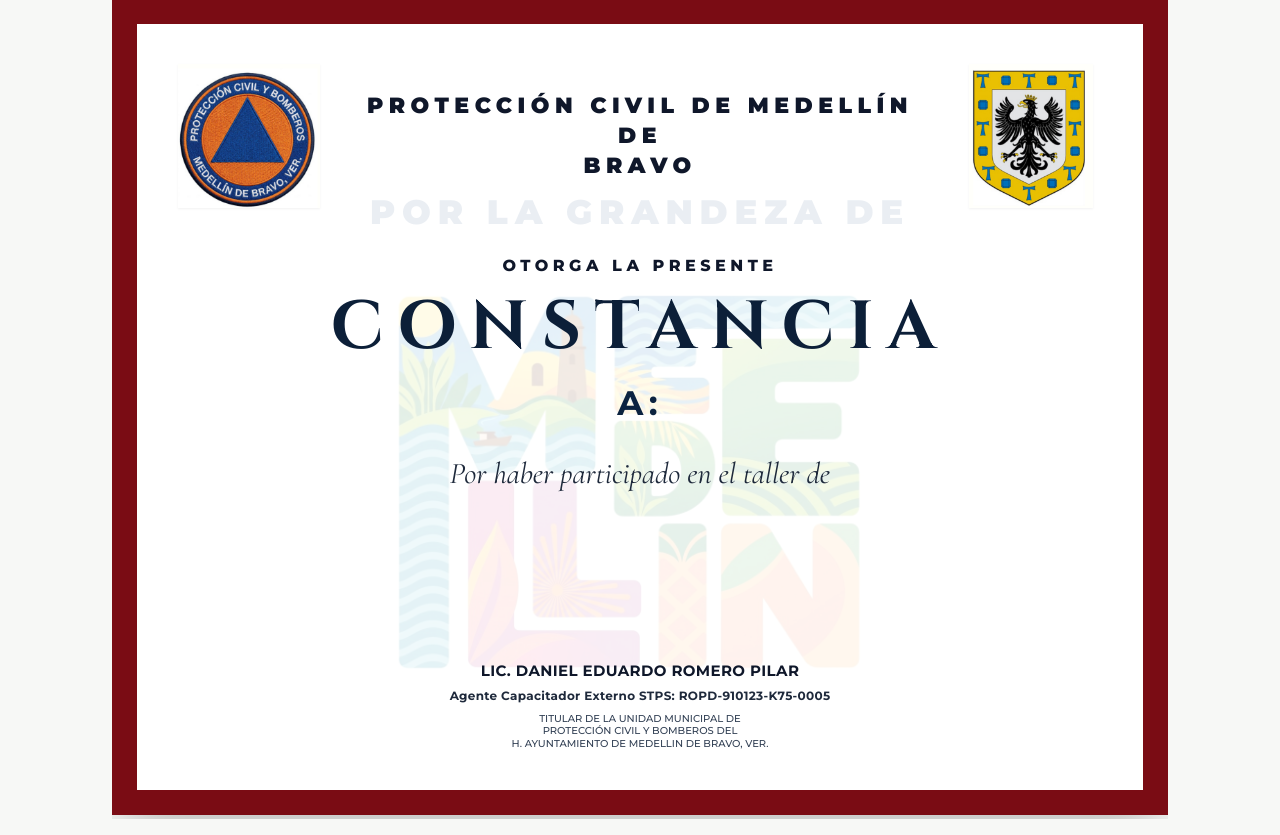
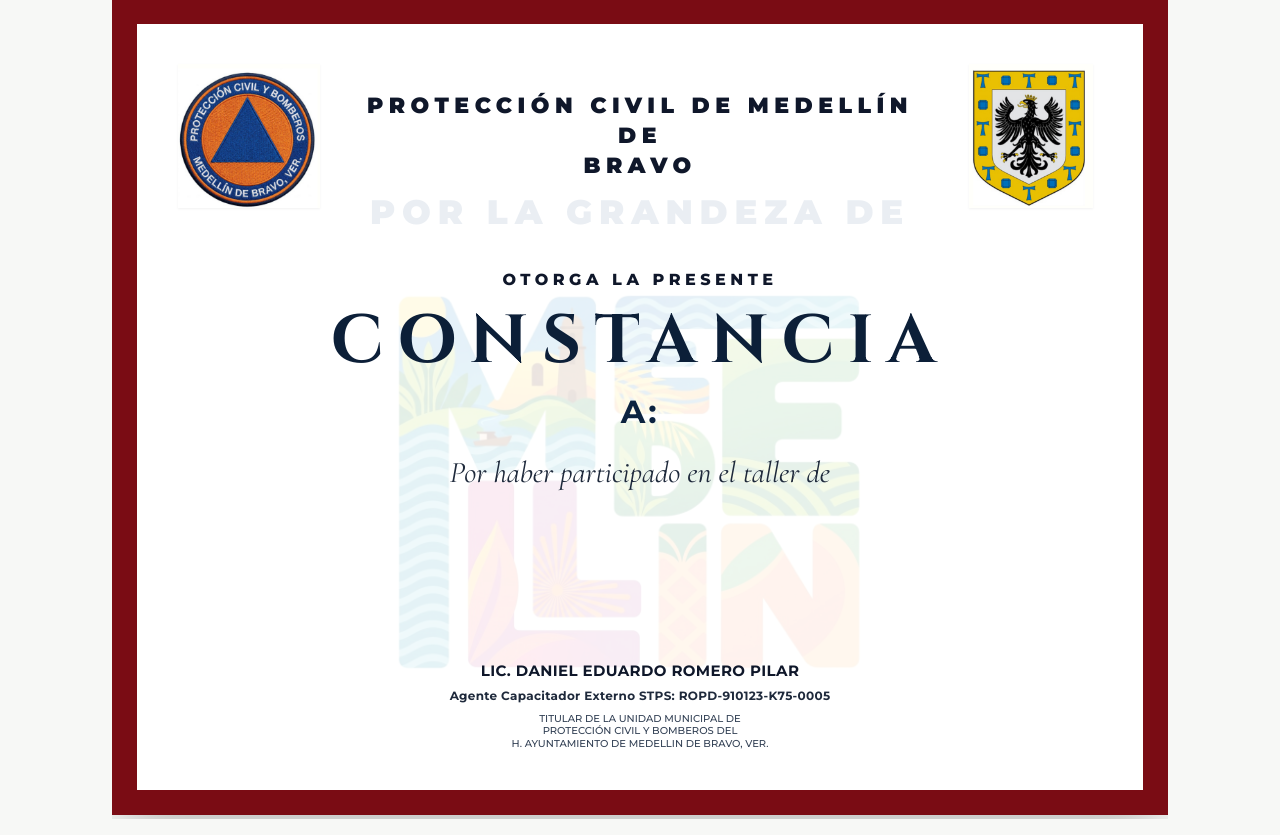
Before and after one commit to JosueBurela/PCMedellinDigital, a Django app: template portal/templates/portal/capacitacion_imprimir_constancia.html in a window 1280 px wide. Shown: the part 93-928 px from the top of the page. Run offline with Django 5.2, Linux system fonts and the light colour scheme; the template is opened without the code that fills it, so the values that code supplies are empty; some libraries are stand-ins or nearby versions.

Commit message:
style(constancias): nuevo intento con diseno ajustado para nombres largos

```diff
--- a/portal/templates/portal/capacitacion_imprimir_constancia.html
+++ b/portal/templates/portal/capacitacion_imprimir_constancia.html
@@ -132,13 +132,13 @@
       CONSTANCIA
     </h1>
 
-    <!-- RECEPTOR -->
-    <h2 class="text-[34px] font-montserrat font-bold text-[#0c2340] tracking-[0.15em] uppercase mb-6">
+    <!-- RECEPTOR (AJUSTADO PARA NOMBRES LARGOS) -->
+    <h2 class="text-[32px] font-montserrat font-bold text-[#0c2340] tracking-[0.08em] uppercase mb-5 leading-tight px-12 w-full max-w-[900px]">
       A: {{ inscripcion.nombre_completo }}
     </h2>
 
-    <!-- TEXTO "Por haber participado en el taller de" CON TAMAÑOS AUMENTADOS -->
-    <div class="space-y-2 mb-6">
+    <!-- TEXTO "Por haber participado en el taller de" -->
+    <div class="space-y-2 mb-5">
       <p class="text-[30px] font-garamond italic text-slate-800 font-normal leading-snug">
         Por haber participado en el taller de
       </p>
@@ -148,14 +148,14 @@
       </h3>
     </div>
 
-    <!-- FECHA EXACTA DE EXPEDICIÓN (MÁS GRANDE Y SEPARADA) -->
+    <!-- FECHA EXACTA DE EXPEDICIÓN -->
     <p class="text-[22px] font-garamond font-medium text-slate-700 mt-2">
       {{ fecha_pie }}
     </p>
   </div>
 
   <!-- 3. SECCIÓN INFERIOR DE FIRMAS -->
-  <div class="relative z-10 flex items-end justify-center font-montserrat text-slate-900 pb-2 mt-[80px]">
+  <div class="relative z-10 flex items-end justify-center font-montserrat text-slate-900 pb-2 mt-[70px]">
 
     <!-- FIRMA CENTRADA -->
     <div class="text-center w-[480px] space-y-1 mx-auto">
```
